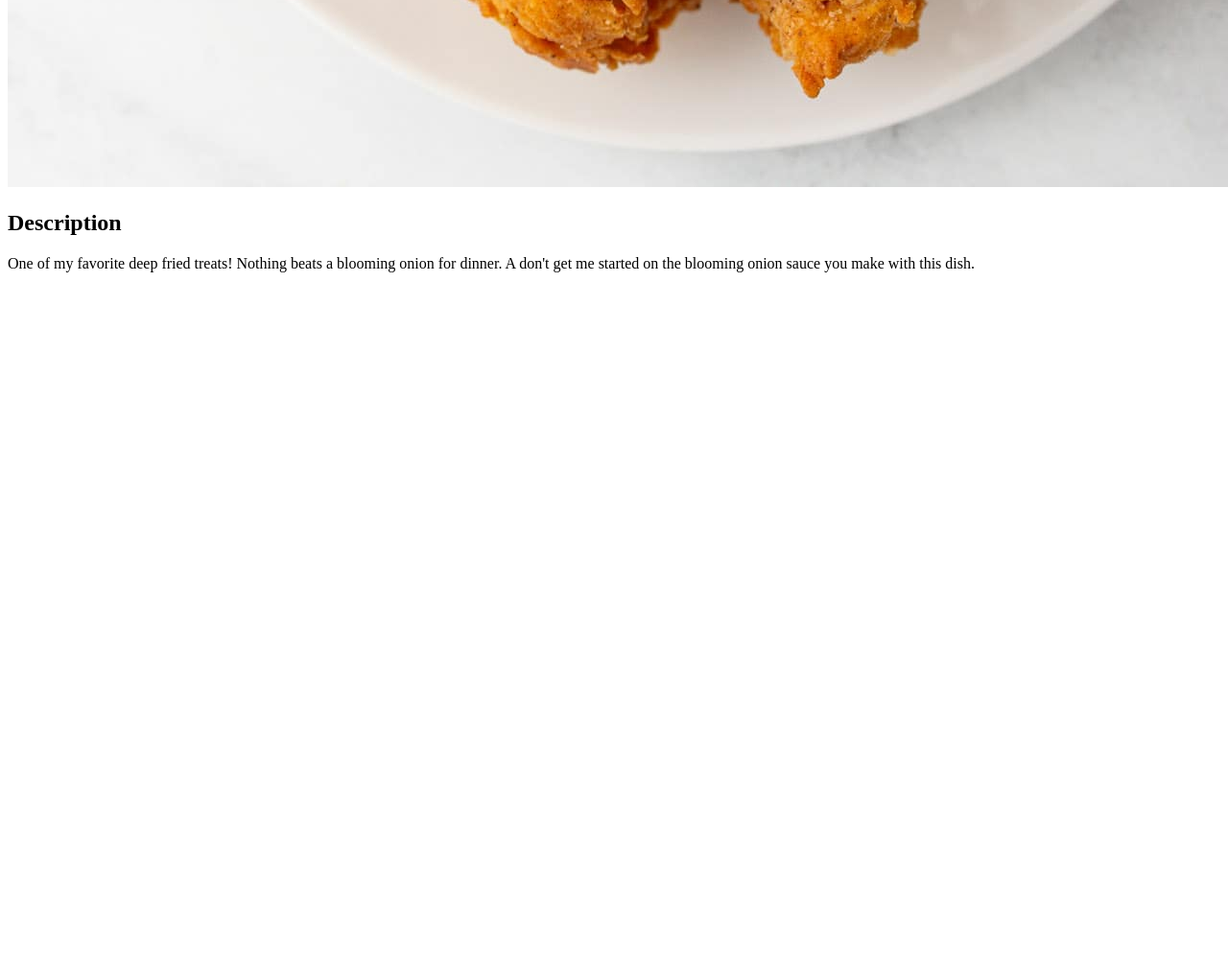
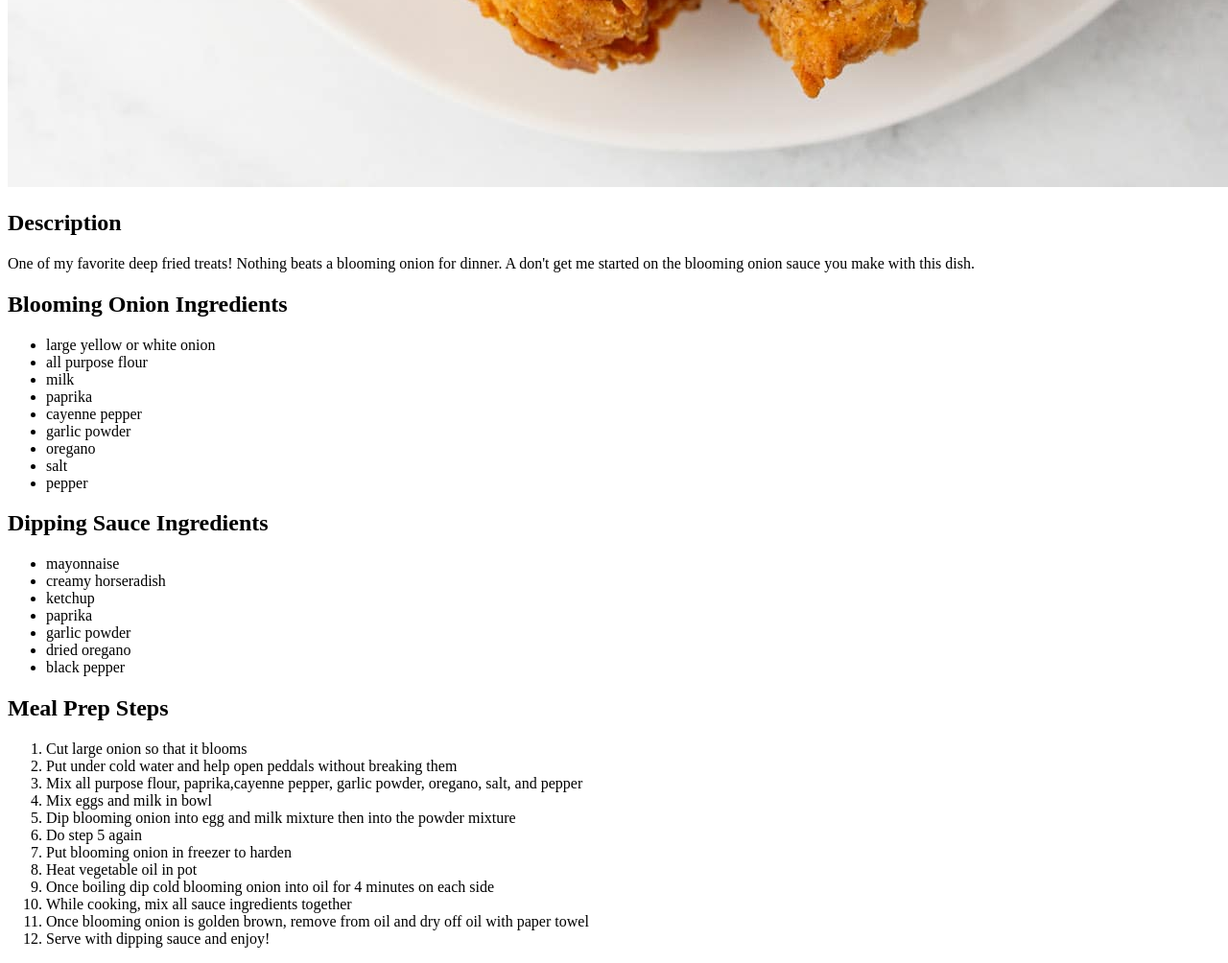
Before and after one commit to oppe-close/odin-recipes, a plain HTML site: page recipes/blooming-onion.html in a window 1280 px wide. Shown: the part 1285-2289 px from the top of the page at 96% size. Before the commit the page ends 1585 px from the top, so only its background shows below. Drawn offline with Linux system fonts and the light colour scheme.

Commit message:
Add headers, uls, and ols for each of the recipes

```diff
--- a/recipes/blooming-onion.html
+++ b/recipes/blooming-onion.html
@@ -16,7 +16,46 @@
     <p>One of my favorite deep fried treats! Nothing beats a blooming onion for dinner. A don't get me started on the blooming onion sauce you make with this dish.</p>
 
     <!-- Ingredients -->
+    <h2>Blooming Onion Ingredients</h2>
+    <ul>
+        <li>large yellow or white onion</li>
+        <li>all purpose flour</li>
+        <li>milk</li>
+        <li>paprika</li>
+        <li>cayenne pepper</li>
+        <li>garlic powder</li>
+        <li>oregano</li>
+        <li>salt</li>
+        <li>pepper</li>
+    </ul>
+
+    <!-- Sauce Ingredients -->
+    <h2>Dipping Sauce Ingredients</h2>
+    <ul>
+        <li>mayonnaise</li>
+        <li>creamy horseradish</li>
+        <li>ketchup</li>
+        <li>paprika</li>
+        <li>garlic powder</li>
+        <li>dried oregano</li>
+        <li>black pepper</li>
+    </ul>
 
     <!-- Meal Prep Steps -->
+    <h2>Meal Prep Steps</h2>
+    <ol>
+        <li>Cut large onion so that it blooms</li>
+        <li>Put under cold water and help open peddals without breaking them</li>
+        <li>Mix all purpose flour, paprika,cayenne pepper, garlic powder, oregano, salt, and pepper</li>
+        <li>Mix eggs and milk in bowl</li>
+        <li>Dip blooming onion into egg and milk mixture then into the powder mixture</li>
+        <li>Do step 5 again</li>
+        <li>Put blooming onion in freezer to harden</li>
+        <li>Heat vegetable oil in pot</li>
+        <li>Once boiling dip cold blooming onion into oil for 4 minutes on each side</li>
+        <li>While cooking, mix all sauce ingredients together</li>
+        <li>Once blooming onion is golden brown, remove from oil and dry off oil with paper towel</li>
+        <li>Serve with dipping sauce and enjoy!</li>
+    </ol>
 </body>
 </html>
```
Also changed, not shown: recipes/mexican-rice.html (+27 -1 lines), recipes/the-only-soup.html (+7 -1 lines).
